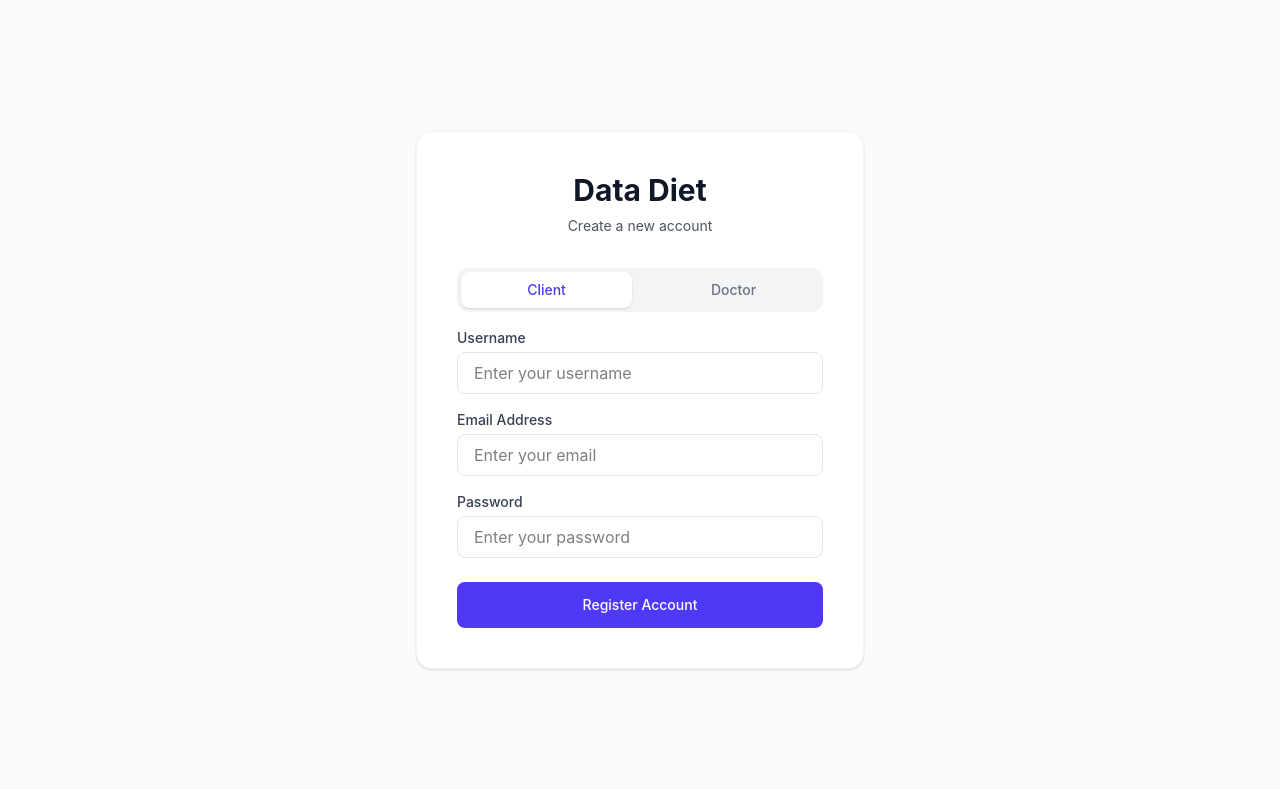
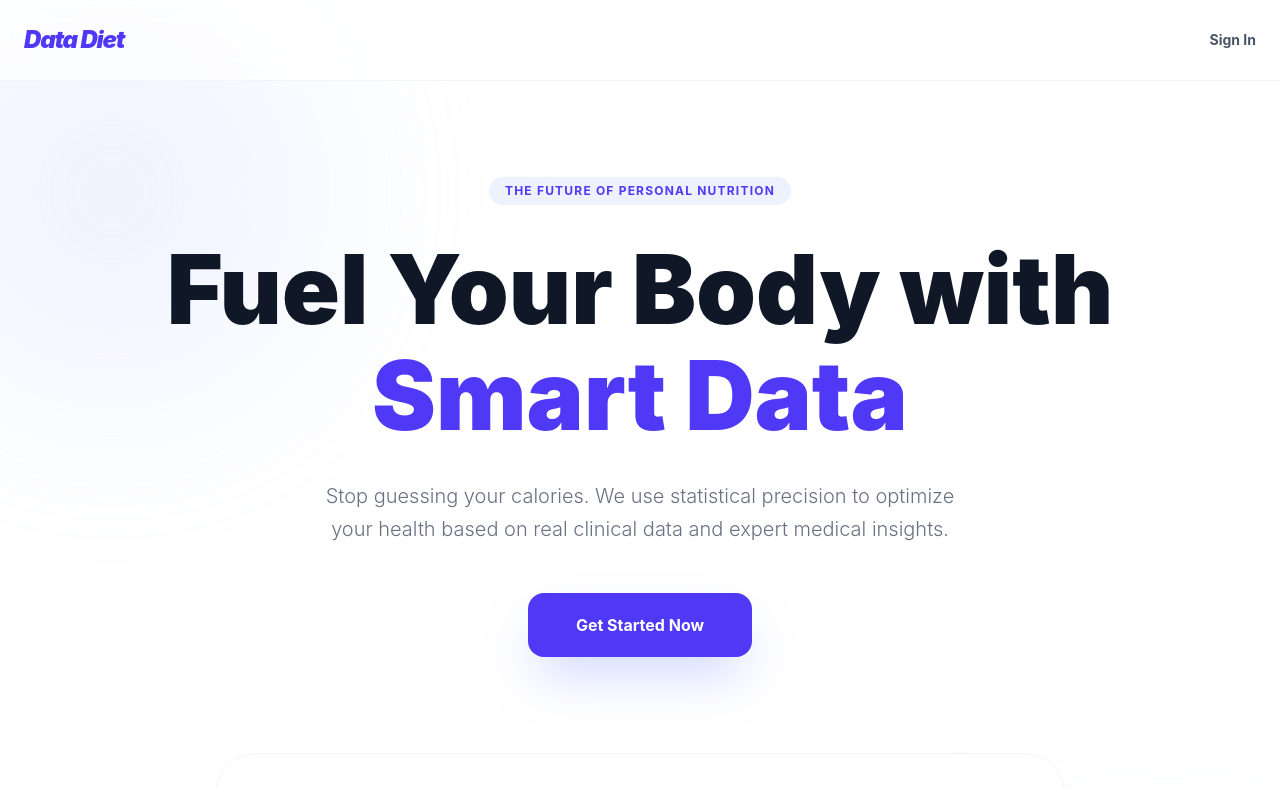
Before and after one commit to aliabdullah1215/holbertonschool-portfolio_project, a React (Vite) app: page / in a window 1280 px wide. Shown: the top 789 px of the page. Built offline with nearby package versions, Linux system fonts and the light colour scheme.

Commit message:
refactor: update App entry point to render WelcomeScreen as initial route

```diff
--- a/src/App.jsx
+++ b/src/App.jsx
@@ -1,9 +1,11 @@
 import RegisterScreen from './features/auth/RegisterScreen'
+
+import WelcomeScreen from './features/home/WelcomeScreen'
 
 function App() {
   return (
     <div className="min-h-screen bg-gray-50">
-      <RegisterScreen />
+      <WelcomeScreen />
     </div>
   )
 }
```
